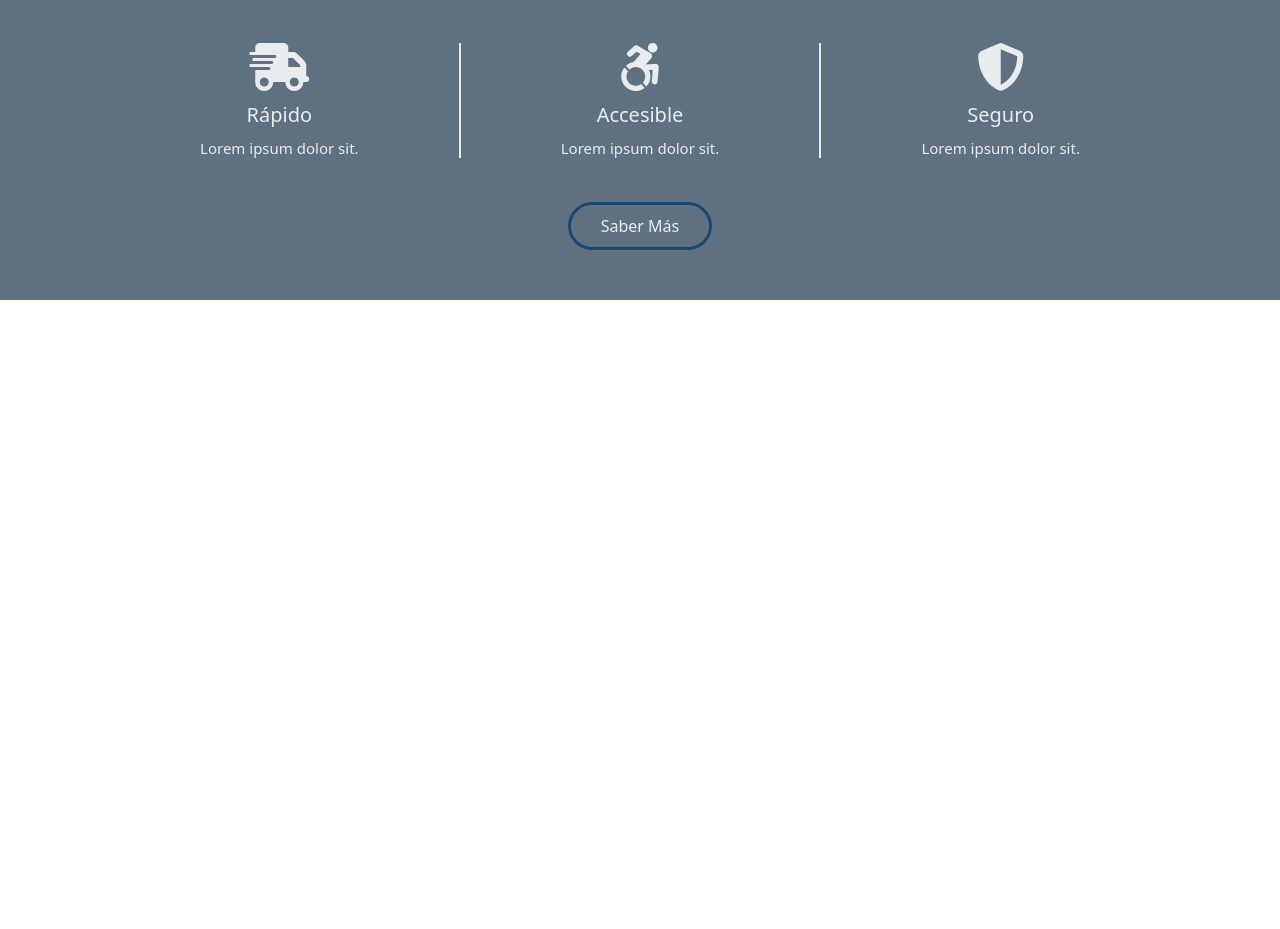
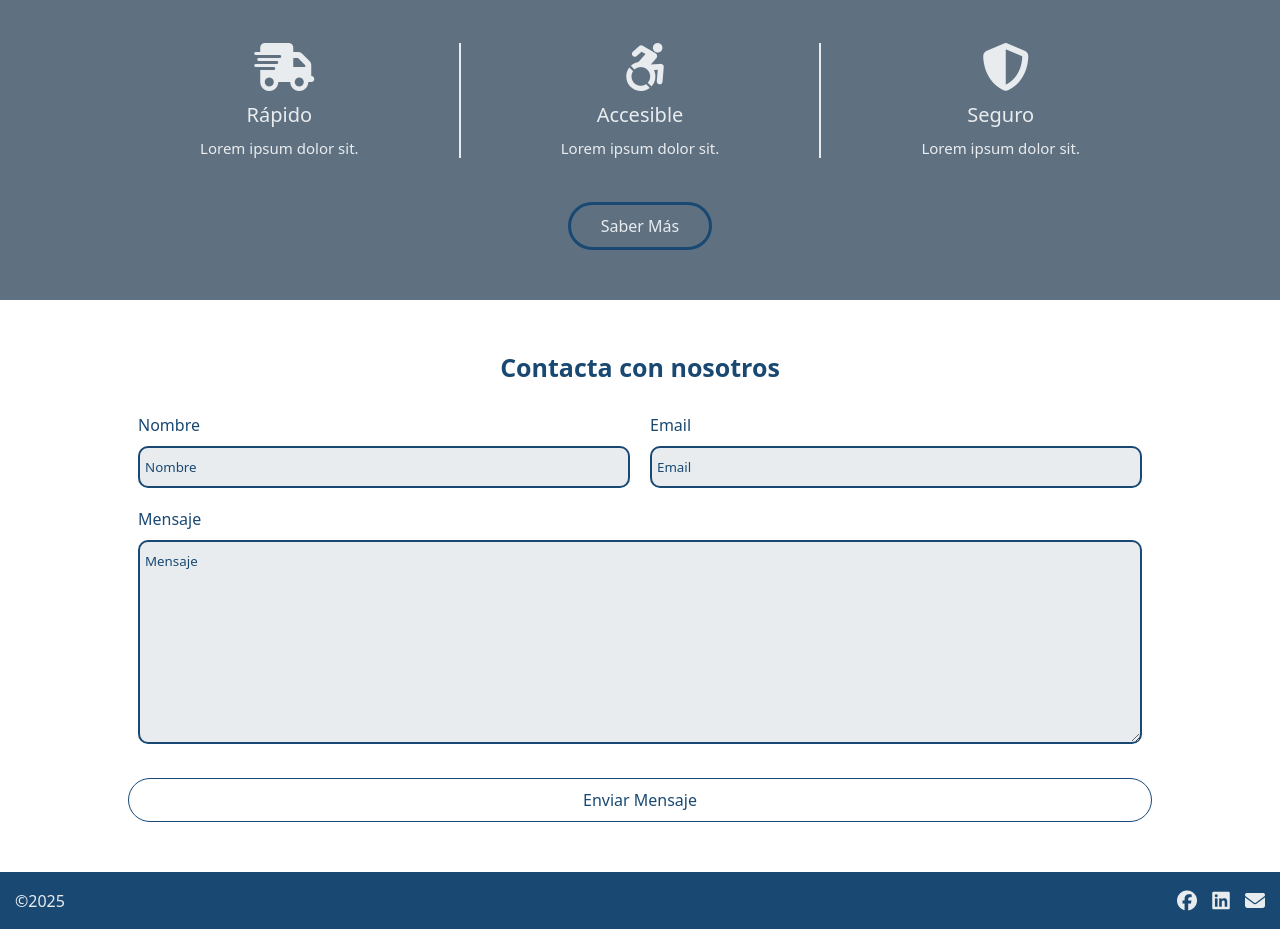
Before and after one commit to BNarvaez/bit-pagina-equipo, a plain HTML site: page index.html in a window 1280 px wide. Shown: the part 587-1516 px from the top of the page. Before the commit the page ends 887 px from the top, so only its background shows below. Drawn offline with Linux system fonts and the light colour scheme; a web font is replaced by a local one.

Commit message:
update index.html

```diff
--- a/css/estilos.css
+++ b/css/estilos.css
@@ -57,8 +57,8 @@ ol,ul{
    height: calc(100vh - var(--altura_header));;
 }
 
-.logo a{
-   /* text-transform: uppercase; */
+.logo{
+
    color: var(--color-blanco);
    font-weight: 800;
    font-size: 25px;
@@ -67,6 +67,8 @@ ol,ul{
 .logo:hover{
    color: var(--color-secundario);
 }
+
+
 
 .list_icon{
    color: var(--color-blanco);
@@ -207,6 +209,101 @@ ol,ul{
 }
 
 
+/* FORMULARIO */
+
+#contacto{
+   padding: 50px 0px;
+   color: var(--color-primario)
+}
+
+#contacto h4{
+   text-align: center;
+   font-size: 25px;
+   margin-bottom: 20px;
+}
+#contacto form{
+   max-width: 80%;
+   margin: 0 auto;
+}
+
+.datos-form{
+   display: flex;
+}
+
+.datos-form div{
+   padding: 10px;
+   flex: 1;
+}
+
+form label{
+   display: block;
+   margin-bottom: 10px;
+}
+
+form input,
+form textarea{
+   background: var(--color-blanco);
+   border-radius: 10px;
+   border: 2px solid var(--color-primario);
+   padding: 10px 5px;
+   outline: 0;
+   color: var(--color-primario);
+   width: 100%;
+}
+
+form input:focus,
+form textarea:focus{
+   border-color: var(--color-secundario);
+   box-shadow: 0 0 0 1px var(--color-secundario);
+}
+
+form input::placeholder,
+form textarea::placeholder{
+   color:var(--color-primario);
+}
+
+.mensaje{
+   display: flex;
+   flex-direction: column;
+   padding: 10px;
+}
+
+.boton-formulario .boton-saber-mas{
+   display: block;
+   border: 1px solid var(--color-primario);
+   color: var(--color-primario);
+   text-align: center;
+   transition: .5s;
+}
+
+.boton-formulario .boton-saber-mas:hover{
+   background:#194973;
+   color: var(--color-blanco);
+
+}
+
+/* FOOTER */
+
+footer{
+   background:var(--color-primario);
+   color: var(--color-blanco);
+   padding: 15px;
+   display: flex;
+   justify-content: space-between;
+   align-items: center;
+   flex-wrap: wrap;
+
+}
+
+footer div{
+   color: var(--color-blanco);
+   font-size: 20px;
+}
+
+div i{
+   margin-left: 10px;
+}
+
 /* RESPONSIVE */
 
 @media screen and (min-width: 769px) {
@@ -232,6 +329,8 @@ ol,ul{
       color: var(--color-secundario);
 
    }
+
+
 }
 
 @media screen and (max-width: 768px) {
@@ -243,4 +342,10 @@ ol,ul{
    .contenido-iconos div{
       border: none;
    }
+
+   /* FORMULARIO */
+
+   .datos-form{
+      flex-direction: column;
+   }
 }
--- a/index.html
+++ b/index.html
@@ -73,7 +73,34 @@
     </section>
 
     <section id="contacto">
-        <h4></h4>
+        <h4>Contacta con nosotros</h4>
+        <form action="#">
+            <div class="datos-form">
+                <div class="nombre">
+                    <label for="nombre">Nombre</label>
+                    <input type="text" name="nombre" id="nombre" placeholder="Nombre">
+                </div>
+                <div class="email">
+                    <label for="email">Email</label>
+                    <input type="email" name="email" id="email" placeholder="Email">
+                </div>
+            </div>
+            <div class="mensaje">
+                <label for="mensaje">Mensaje</label>
+                <textarea name="mensaje" id="mensaje" cols="30" rows="10" placeholder="Mensaje"></textarea>
+            </div>
+            <div class="boton-formulario">
+                <a href="#" class="boton-saber-mas">Enviar Mensaje</a>
+            </div>
+        </form>
     </section>
+    <footer>
+        <p>&copy;2025</p>
+        <div>
+            <i class="fa-brands fa-facebook"></i>
+            <i class="fa-brands fa-linkedin"></i>
+            <i class="fa-solid fa-envelope"></i>
+        </div>
+    </footer>
 </body>
 </html>
```
